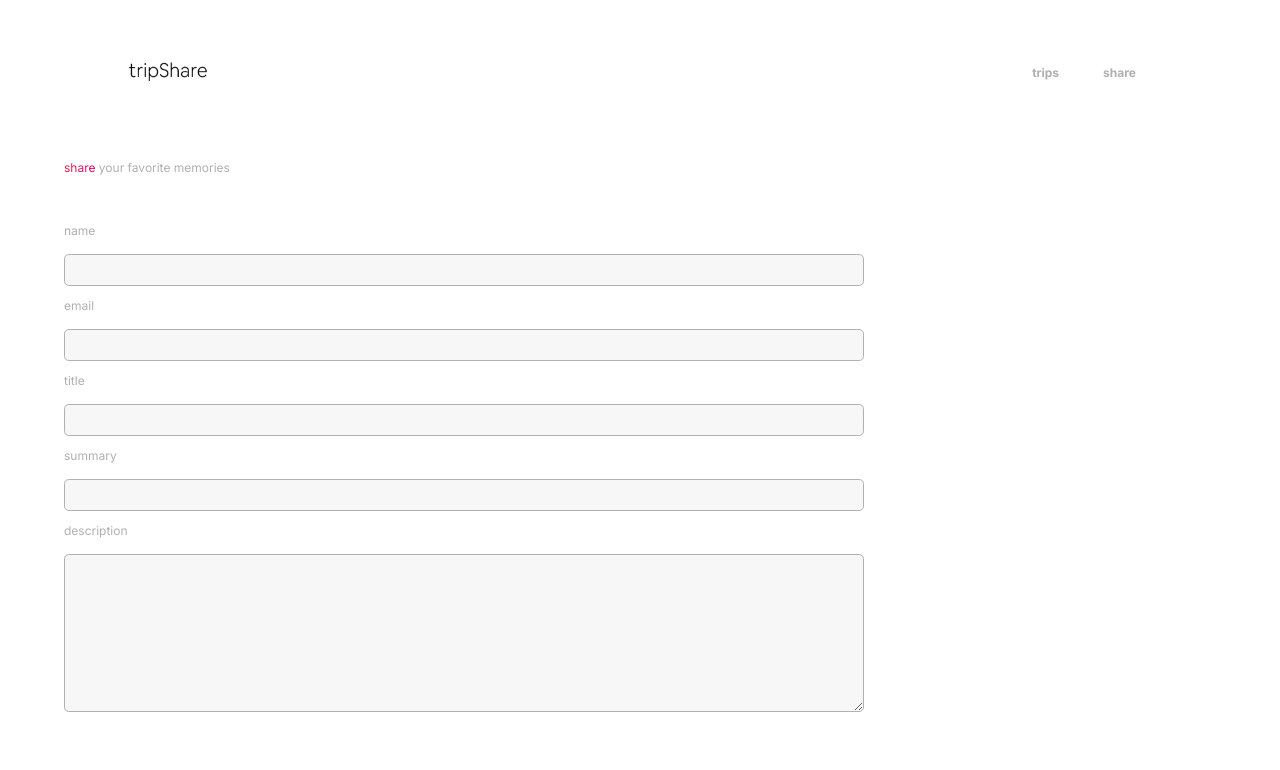
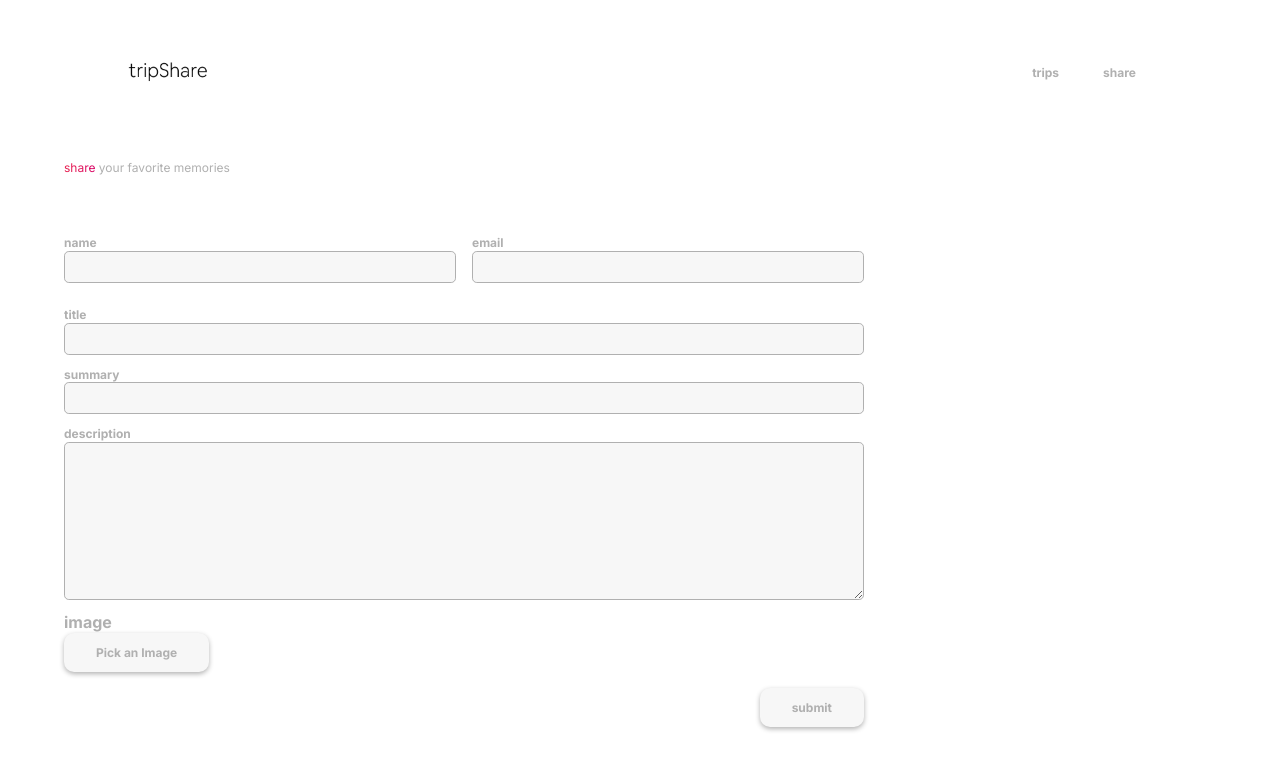
Before and after one commit to danicodes01/trip-share, a Next.js app: page /trips/share in a window 1280 px wide. Shown: the top 770 px of the page. Built offline with nearby package versions, Linux system fonts and the light colour scheme.

Commit message:
TS022: Implemented basic html and css for ImageSelector compoent / Output ImageSelector component to ShareTripPage

```diff
--- a/app/trips/share/page.js
+++ b/app/trips/share/page.js
@@ -1,3 +1,4 @@
+import ImageSelector from '@/components/trips/image-selector'
 import classes from './page.module.css'
 export default function ShareTripPage () {
   return (
@@ -29,6 +30,10 @@ export default function ShareTripPage () {
             <label>description</label>
             <textarea id='description' name='description' rows={10} />
           </p>
+          <ImageSelector label='image' name='image' />
+          <p className={classes.submit}>
+            <button type="submit">submit</button>
+          </p>
         </form>
       </main>
     </>
--- a/app/trips/share/page.module.css
+++ b/app/trips/share/page.module.css
@@ -1,3 +1,4 @@
+
 .header {
     gap: 3rem;
     margin: 1rem auto 3rem auto;
@@ -21,7 +22,7 @@
 .main {
     width: 90%;
     max-width: 75rem;
-    margin: 1rem auto;
+    margin: 2rem auto;
 }
 
 .form {
@@ -30,8 +31,9 @@
 
 .form label {
     display: block;
-    margin-bottom: 1rem;
-    color: var(--color-grey-400)
+    margin-bottom: .05rem;
+    color: var(--color-grey-400);
+    font-weight: bold;
 }
 
 .form input,
@@ -42,15 +44,43 @@
     border: 1px solid var(--color-grey-400);
     border-radius: 0.3rem;
     background: var(--color-grey-100);
-    color: var(--color-grey-500);
+    color: var(--color-grey-400);
     font-size: .75rem;
 }
 
+.form input:focus,
+.form textarea:focus {
+    outline-color: var(--color-grey-300);
+    background-color:var(--color-grey-50);
+}
 .rows {
-    display: subgrid;
+    display: flex;
     gap: 1rem;
 }
 
 .rows p {
     width: 100%;
 }
+
+.submit {
+    text-align: right;
+}
+
+.submit button {
+    border: 0;
+    padding: 0.75rem 2rem;
+    background: var(--color-grey-100);
+    border: none;
+    color: var(--color-grey-400);
+    border-radius: 10px;
+    cursor: pointer;
+    font: inherit;
+    font-size: .75rem;
+    box-shadow: 0 2px 5px rgba(0, 0, 0, 0.3);
+    font-weight: bold;
+  }
+
+  .submit button:hover,
+  .submit button:focus {
+    background: var(--color-grey-50);
+  }
--- /dev/null
+++ b/components/trips/image-selector.js
@@ -0,0 +1,25 @@
+
+import classes from "./image-selector.module.css";
+export default function ImageSelector({ label, name }) {
+
+    return (
+      <div className={classes.selector}>
+        <label htmlFor={name}>{label}</label>
+        <div className={classes.options}>
+          <input
+            className={classes.input}
+            type='file'
+            id={name}
+            accept='image/png, image/jpeg'
+            name={name}
+          />
+          <button
+            className={classes.btn}
+            type='button'
+          >
+            Pick an Image
+          </button>
+        </div>
+      </div>
+    );
+  }
--- /dev/null
+++ b/components/trips/image-selector.module.css
@@ -0,0 +1,29 @@
+.options {
+    display: flex;
+    align-items: flex-start;
+    gap: 1.5rem;
+    margin-bottom: 1rem;
+  }
+
+  .selector .input {
+    display: none;
+  }
+
+  .selector .btn {
+    border: 0;
+    padding: 0.75rem 2rem;
+    background: var(--color-grey-100);
+    border: none;
+    color: var(--color-grey-400);
+    border-radius: 10px;
+    cursor: pointer;
+    font: inherit;
+    font-size: .75rem;
+    box-shadow: 0 2px 5px rgba(0, 0, 0, 0.3);
+    font-weight: bold;
+  }
+
+  .selector .btn:hover,
+  .selector .btn:focus {
+    background: var(--color-grey-50);
+  }
```
